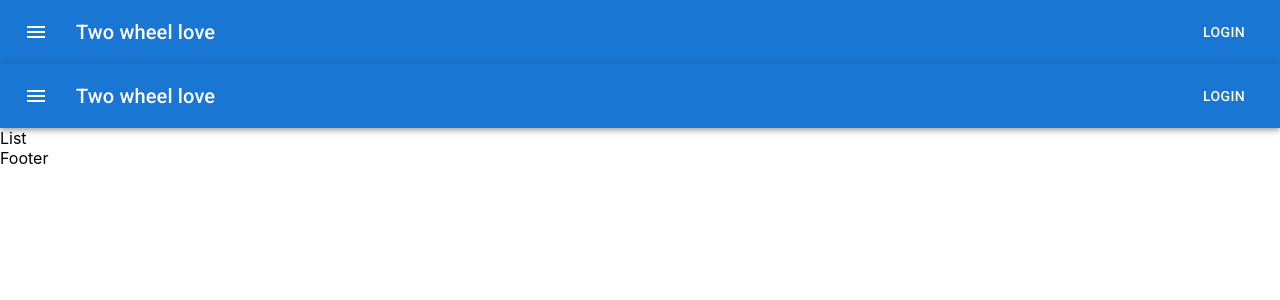
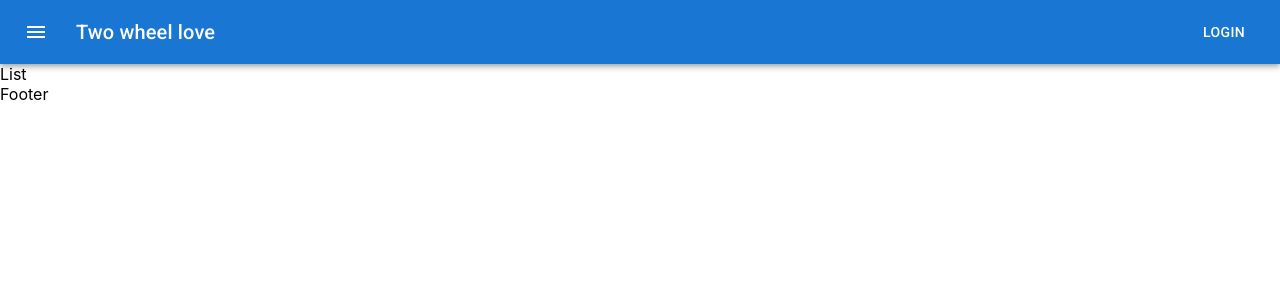
Before and after one commit to Chonim/project-yaksa, a Next.js app: page / in a window 1280 px wide. Shown: the top 300 px of the page. Built offline with nearby package versions, Linux system fonts and the light colour scheme.

Commit message:
chore: remove header from landing page

```diff
--- a/pages/index.js
+++ b/pages/index.js
@@ -1,5 +1,4 @@
 import Head from 'next/head'
-import Header from 'components/common/Header'
 import styled from '@emotion/styled'
 
 const Home = () => {
@@ -10,8 +9,6 @@ const Home = () => {
         <meta name="description" content="Generated by create next app" />
         <link rel="icon" href="/favicon.ico" />
       </Head>
-
-      <Header />
 
       <main>
         List
```
